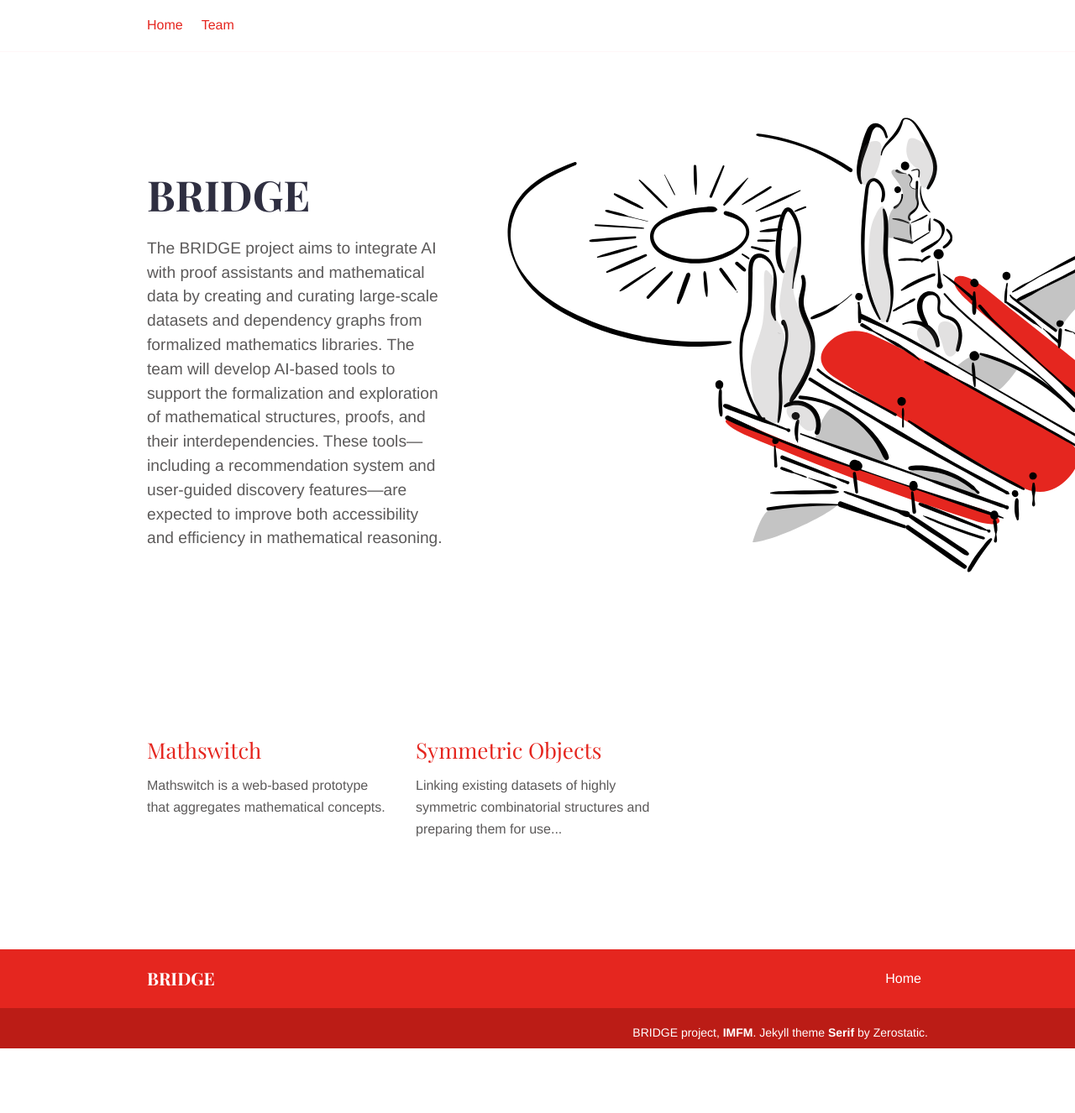
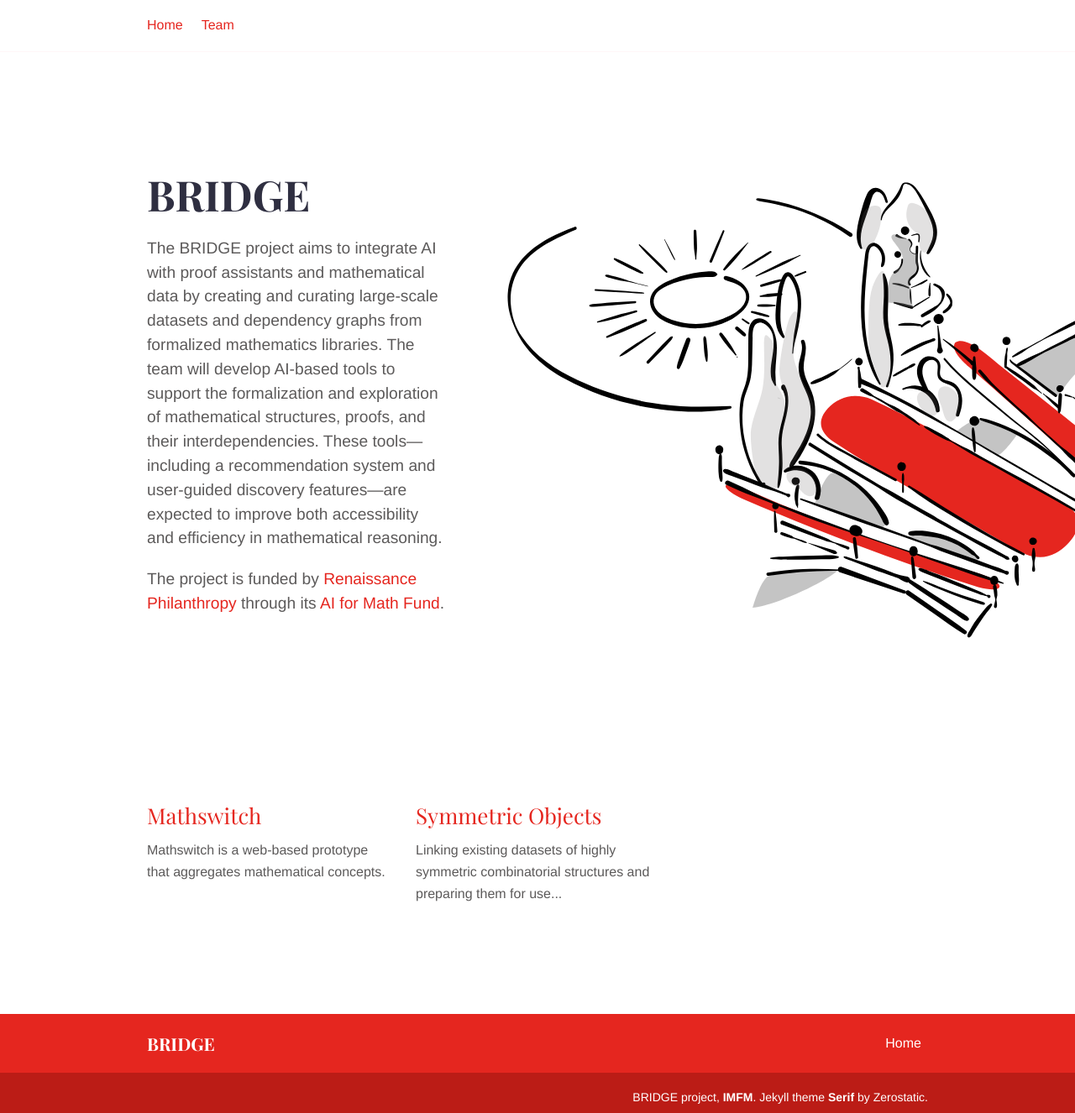
Before and after one commit to IMFM-SI/bridge-site, a Jekyll site: the page built from index.md, in a window 1280 px wide. Shown: the whole page at 84% size. Built offline with Jekyll 4.4.1, drawn with Linux system fonts in a browser that asks for light colours; before the commit the page ends 1249 px from its top, so only the background shows below that.

Commit message:
Add RenPhil

```diff
--- a/index.md
+++ b/index.md
@@ -11,3 +11,5 @@ show_call_box: false
 # BRIDGE
 
 The BRIDGE project aims to integrate AI with proof assistants and mathematical data by creating and curating large-scale datasets and dependency graphs from formalized mathematics libraries. The team will develop AI-based tools to support the formalization and exploration of mathematical structures, proofs, and their interdependencies. These tools—including a recommendation system and user-guided discovery features—are expected to improve both accessibility and efficiency in mathematical reasoning.
+
+The project is funded by [Renaissance Philanthropy](https://www.renaissancephilanthropy.org/) through its [AI for Math Fund](https://www.renaissancephilanthropy.org/ai-for-math-fund).
```
